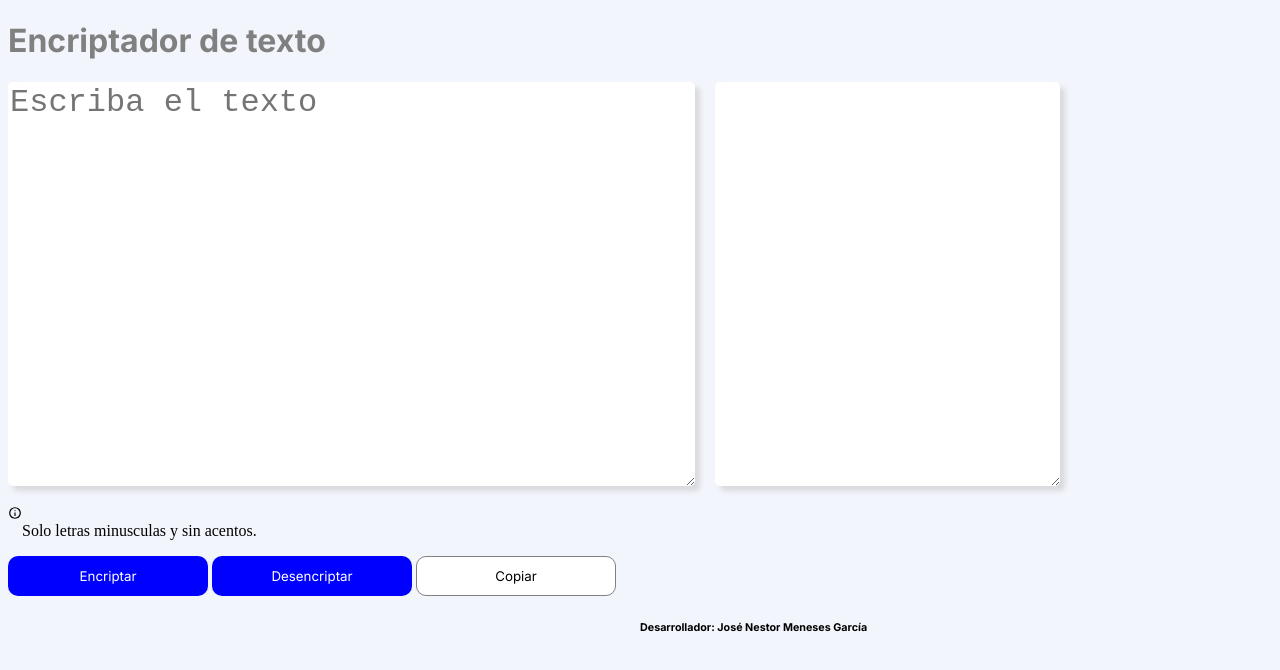
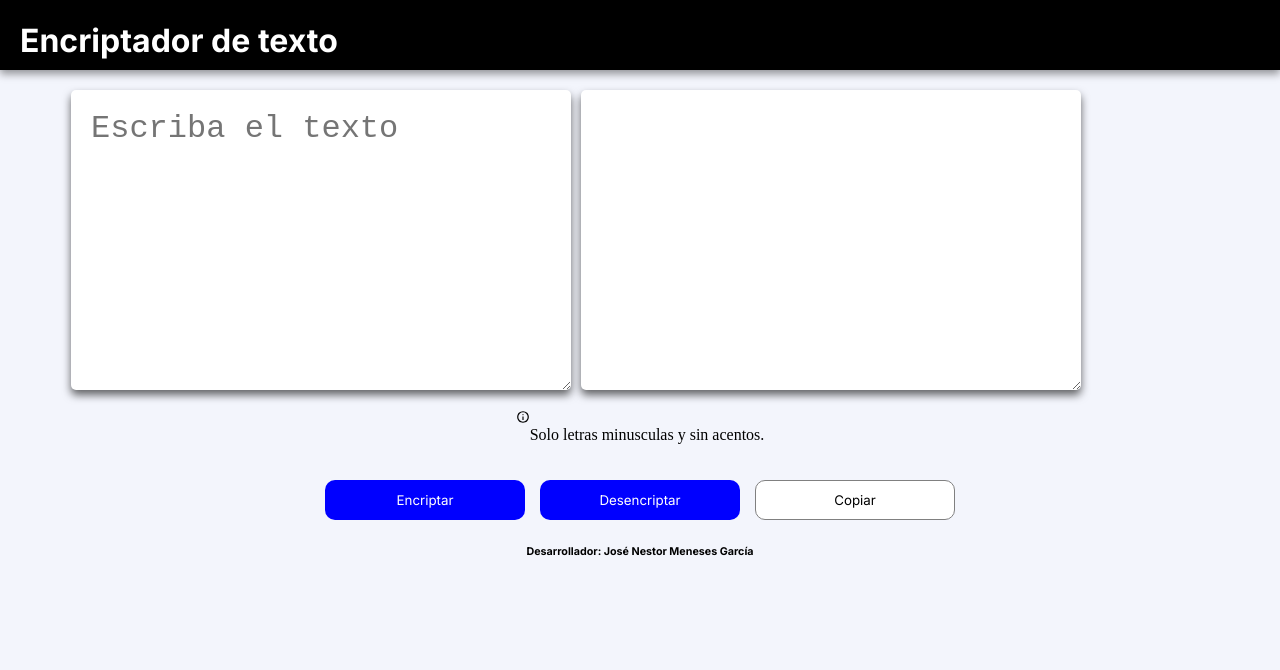
Before and after one commit to jnestormg/encryptor, a plain HTML site: page index.html in a window 1280 px wide. Drawn offline with Linux system fonts and the light colour scheme.

Commit message:
actualización

```diff
--- a/css/style.css
+++ b/css/style.css
@@ -1,46 +1,74 @@
 @import url('https://fonts.googleapis.com/css2?family=Inter:wght@100..900&display=swap');
+
+*{
+    box-sizing: border-box;
+}
+main{
+    margin-top: 90px;
+}
 body {
     background: #F3F5FC;
+    margin: 0;
+}
+
+.cabecera{
+    background: black;
+    height: 70px;
+    width: 100%;
+    position: fixed;
+    top: 0;
+    z-index: 1;
+    box-shadow: 0 4px 8px rgba(0, 0, 0, 0.4);
 }
 
 .titulo {
-    color:gray;
+    color:rgb(255, 255, 255);
     font-family: "Inter", sans-serif;
+    position: relative;
+    left:20px;
 }
 
 .contenedor {
     width: 90%;
     display: flex;
-    left: 50%;
+    justify-content: center;
+    gap: 10px;
     font-family: "Inter", sans-serif;
-    box-sizing: border-box;
 }
 
 .contenedor .text {
     border:0px;
     border-radius: 5px;
-    height: 400px;
-    width: 60%;
+    height: 300px;
+    width: 500px;
     font-size: 32px;
-    margin-right: 20px;
-    margin-bottom: 20px;
-    box-shadow: 5px 5px 5px rgba(200, 200, 200, 0.6);
+    box-shadow: 0px 5px 9px rgba(0, 0, 0, 0.6);
+    resize: vertical;
+    outline: none;
+    padding: 20px;
 }
 
 .contenedor .mensaje {
     border:0px;
     border-radius: 5px;
-    height: 400px;
-    width: 30%;
+    height: 300px;
+    width: 500px;
     background: white !important;
-    box-shadow: 5px 5px 5px rgba(200, 200, 200, 0.6);
+    box-shadow: 0px 5px 9px rgba(0, 0, 0, 0.6);
     font-size: 32px;
+    padding: 20px;
+    resize: vertical;
 }
 .aviso{
     display: flex;
+    justify-content: center;
+    margin: 20px;
 }
 .botones{
-    margin: auto;
+    display: flex;
+    flex-direction: row;
+    justify-content: center;
+    gap: 15px;
 }
 .botones .boton {
     width: 200px;
@@ -51,6 +79,7 @@ body {
     background-color:blue;
     border: 0px;
     height: 40px;
+    transition: 1s;
 }
 
 .botones .boton:hover {
@@ -71,8 +100,8 @@ body {
 }
 .pie_pagina{
     font-family: "Inter", sans-serif;
-    position: absolute;
-    left: 50%;
+    display: flex;
+    justify-content: center;
 }
 @media screen and (max-width:800px) and (min-width:600px) {
     .contenedor{
--- a/index.html
+++ b/index.html
@@ -12,8 +12,10 @@
 </head>
 
 <body>
+    <header class="cabecera">
+        <h1 class="titulo">Encriptador de texto</h1>
+    </header>
     <main>
-        <h1 class="titulo">Encriptador de texto</h1>
 
         <div class="contenedor">
             <textarea id="texto" class="text" placeholder="Escriba el texto "></textarea>
```
